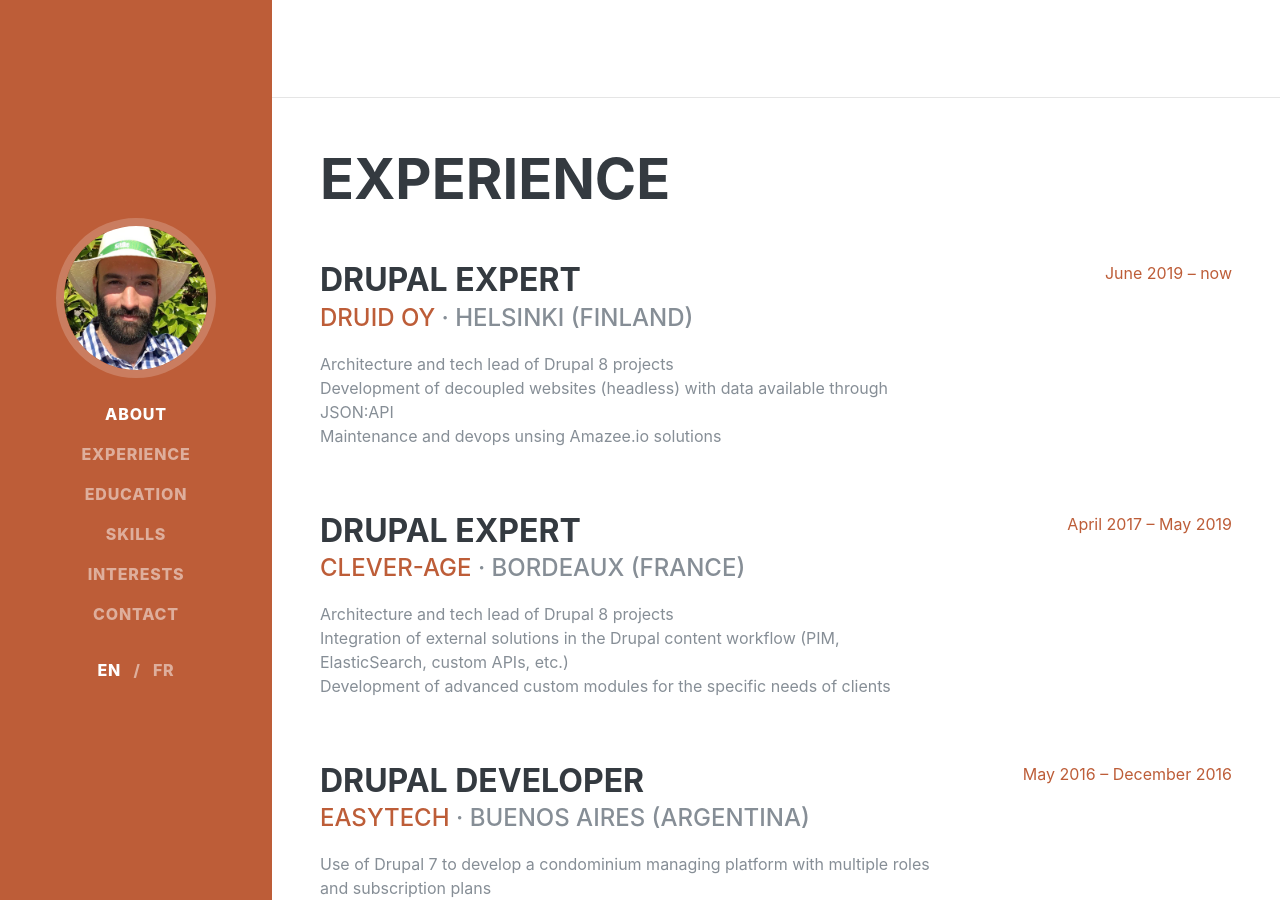
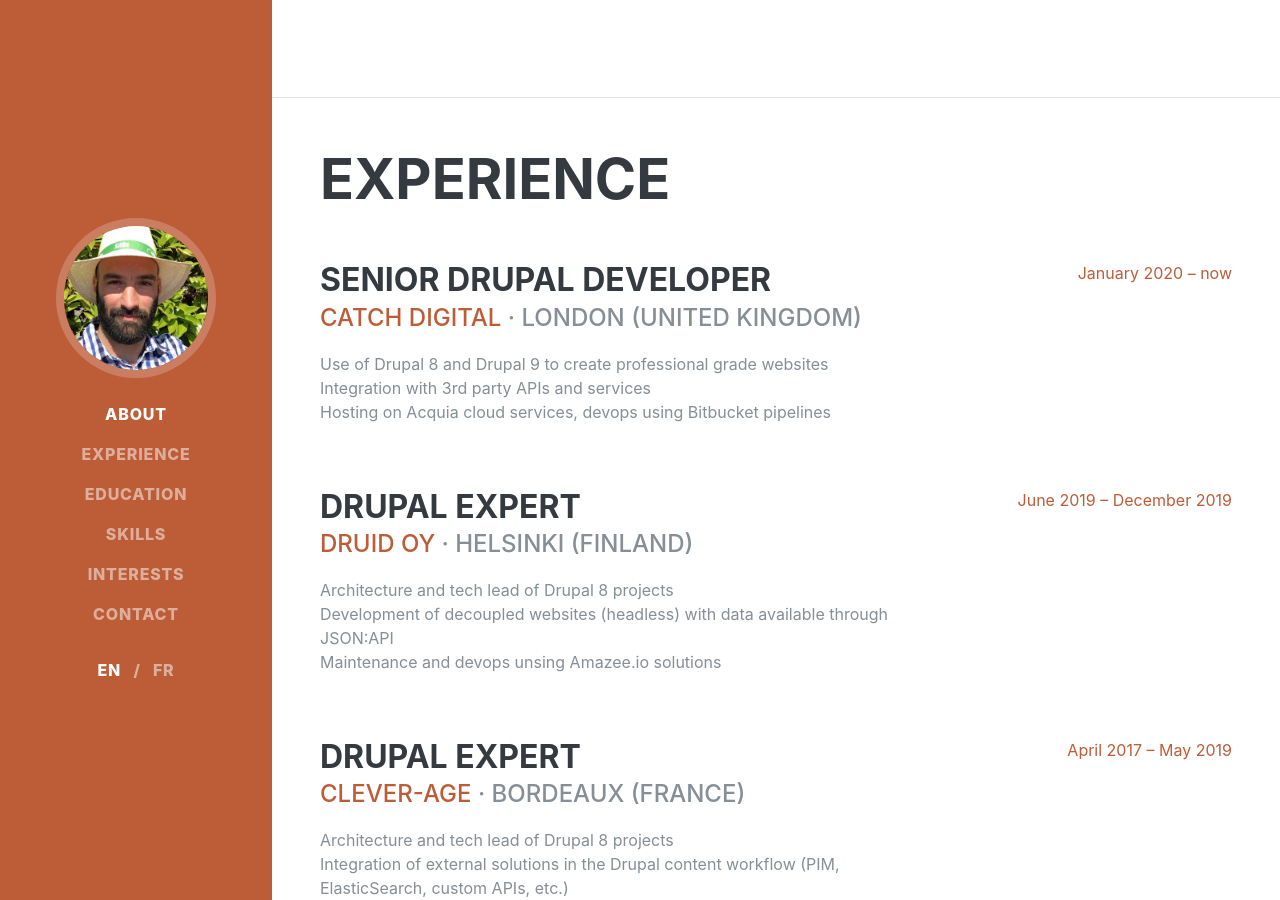
Before and after one commit to villette/villette.github.io, a Jekyll site: the page built from en/index.html, in a window 1280 px wide and 900 px high, scrolled down 803 px. Built offline with Jekyll 4.4.1, drawn with Linux system fonts in a browser that asks for light colours; nearby versions of some CDN libraries; some web fonts are replaced; some of the changed text lies outside the part shown.

Commit message:
Add Catch digital experience, update dependencies.

```diff
--- a/_data/translations/en.yml
+++ b/_data/translations/en.yml
@@ -11,7 +11,7 @@ navigation:
   contact: Contact
 
 about:
-  informations: "Sammonkatu 6C #76 · 00100 Helsinki, FINLAND · +358 40 136 7734 ·"
+  informations: "116 Cromwell Road, Flat 505 · SW74XE London, UNITED KINGDOM · +33 6 19 04 84 26 ·"
   contact: Contact me
   introduction: I am a Drupal architect and back-end developer with nearly 10 years of experience. My expertise resides in leveraging Drupal features to build robust and durable websites.
   resume:
@@ -21,6 +21,16 @@ about:
 experience:
   title: Experience
   work:
+    - title: Senior drupal developer
+      company:
+        name: Catch Digital
+        website: https://www.catchdigital.com/
+      location: London (UNITED KINGDOM)
+      tasks:
+        - Use of Drupal 8 and Drupal 9 to create professional grade websites
+        - Integration with 3rd party APIs and services
+        - Hosting on Acquia cloud services, devops using Bitbucket pipelines
+      dates: January 2020 – now
     - title: Drupal expert
       company:
         name: Druid Oy
@@ -30,7 +40,7 @@ experience:
         - Architecture and tech lead of Drupal 8 projects
         - Development of decoupled websites (headless) with data available through JSON:API
         - Maintenance and devops unsing Amazee.io solutions
-      dates: June 2019 – now
+      dates: June 2019 – December 2019
     - title: Drupal expert
       company:
         name: Clever-Age
@@ -41,16 +51,6 @@ experience:
         - Integration of external solutions in the Drupal content workflow (PIM, ElasticSearch, custom APIs, etc.)
         - Development of advanced custom modules for the specific needs of clients
       dates: April 2017 – May 2019
-    - title: Drupal developer
-      company:
-        name: Easytech
-        website: https://easytechgreen.com/
-      location: Buenos Aires (ARGENTINA)
-      tasks:
-        - Use of Drupal 7 to develop a condominium managing platform with multiple roles and subscription plans
-        - Integration with several e-commerce solutions (PayPal, Mercadopago, etc.)
-        - Research & development oriented towards Drupal 8
-      dates: May 2016 – December 2016
     - title: Drupal developer
       company:
         name: Floe Design + Technologies
@@ -78,7 +78,7 @@ skills:
   groups:
     - title: Development
       items:
-        - label: "Web programming languages: HTML / xHTML, CSS, JavaScript, PHP7"
+        - label: "Web programming languages: HTML / xHTML, PHP7, JavaScript, CSS"
           icon: fas fa-code
         - label: "CMS / Frameworks PHP: Drupal 8/7, Symfony 4/3"
           icon: fab fa-php
@@ -88,6 +88,10 @@ skills:
           icon: fas fa-terminal
         - label: "DevOps tools: Docker, Vagrant, LXC, Ansible, Jenkins, Capistrano"
           icon: fab fa-docker
+        - label: "Hosting providers: Amazee.io, Acquia Cloud, Pantheon.io, DigitalOcean"
+          icon: fas fa-cog
+        - label: "Search engines: ElasticSearch, Solr"
+          icon: fas fa-search
     - title: Databases
       items:
         - label: "MySQL/MariaDB: extended knowledge of the software, use of many tools including command line interface"
--- a/_data/translations/fr.yml
+++ b/_data/translations/fr.yml
@@ -11,7 +11,7 @@ navigation:
   contact: Contact
 
 about:
-  informations: "Sammonkatu 6C #76 · 00100 Helsinki, FINLANDE · +358 40 136 7734 ·"
+  informations: "116 Cromwell Road, Flat 505 · SW74XE Londres, ROYAUME UNI · +33 6 19 04 84 26 ·"
   contact: Contactez-moi
   introduction: L'expérience que j'ai accumulée en presque 10 ans de présence sur le web m'a permis de devenir spécialiste de Drupal. Mon expertise me permet d'utiliser les fonctionnalités de Drupal afin de développer des sites fiables et perennes.
   resume:
@@ -21,6 +21,16 @@ about:
 experience:
   title: Expérience professionnelle
   work:
+    - title: Développeur Drupal senior
+      company:
+        name: Catch Digital
+        website: https://www.catchdigital.com/
+      location: Londres (ROYAUME UNI)
+      tasks:
+        - Utilisation de Drupal 8 et Drupal 9 pour la création de sites web professionnels
+        - Intégration avec de nombreux services et API externes
+        - Hébergement sur Acquia cloud services, usage de Bitbucket pipelines pour le devops
+      dates: janvier 2020 – maintenant
     - title: Expert Drupal
       company:
         name: Druid Oy
@@ -30,7 +40,7 @@ experience:
         - Architecture et lead technique de projets Drupal 8
         - Développement de sites découplés (headless) et exposition des données avec JSON:API
         - Maintenance et devops avec les solutions d'Amazee.io
-      dates: juin 2019 – maintenant
+      dates: juin 2019 – décembre 2019
     - title: Expert Drupal
       company:
         name: Clever-Age
@@ -41,16 +51,6 @@ experience:
         - Intégration de solutions externes dans le workflow de contenus Drupal (PIM, ElasticSearch, API custom, etc.)
         - Développement de modules custom avancés pour des besoins clients spécifiques
       dates: avril 2017 – mai 2019
-    - title: Développeur Drupal
-      company:
-        name: Easytech
-        website: https://easytechgreen.com/
-      location: Buenos Aires (ARGENTINA)
-      tasks:
-        - Utilisation de Drupal 7 pour développer une plateforme de gestion d’appartements avec plusieurs rôles et types de souscriptions
-        - Intégration avec plusieurs solutions d’e-commerce (PayPal, Mercadopago, etc.)
-        - Recherche & développement orienté vers Drupal 8
-      dates: mai 2016 – décembre 2016
     - title: Développeur Drupal
       company:
         name: Floe Design + Technologies
@@ -78,7 +78,7 @@ skills:
   groups:
     - title: Développement
       items:
-        - label: "Langages web : HTML / xHTML, CSS, JavaScript, PHP7"
+        - label: "Langages web : HTML / xHTML, PHP7, JavaScript, CSS"
           icon: fas fa-code
         - label: "CMS / Frameworks PHP : Drupal 8/7, Symfony 4/3"
           icon: fab fa-php
@@ -88,6 +88,10 @@ skills:
           icon: fas fa-terminal
         - label: "Outils DevOps : Docker, Vagrant, LXC, Ansible, Jenkins, Capistrano"
           icon: fab fa-docker
+        - label: "Hébergement: Amazee.io, Acquia Cloud, Pantheon.io, DigitalOcean"
+          icon: fas fa-cog
+        - label: "Moteurs de recherche: ElasticSearch, Solr"
+          icon: fas fa-search
     - title: Bases de données
       items:
         - label: "MySQL/MariaDB : connaissance étendue du logiciel, utilisation de nombreux outils et de la ligne de commande"
--- a/docker-compose.yml
+++ b/docker-compose.yml
@@ -1,7 +1,6 @@
 version: "3"
 services:
-  pvillette-jekyll:
-    container_name: pvillette_jekyll
+  jekyll:
     image: jekyll/jekyll
     entrypoint: jekyll serve --watch
     ports:
```
Also changed, not shown: Gemfile.lock, 2 other files.
